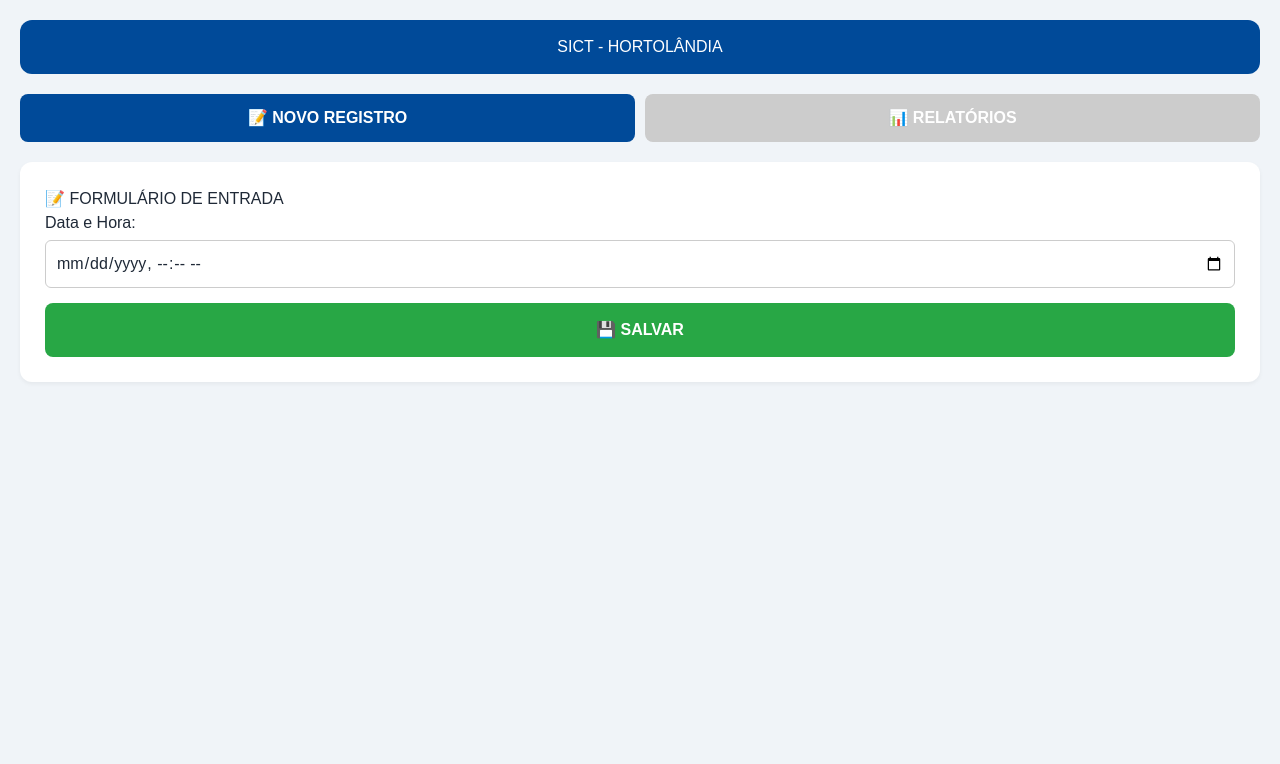
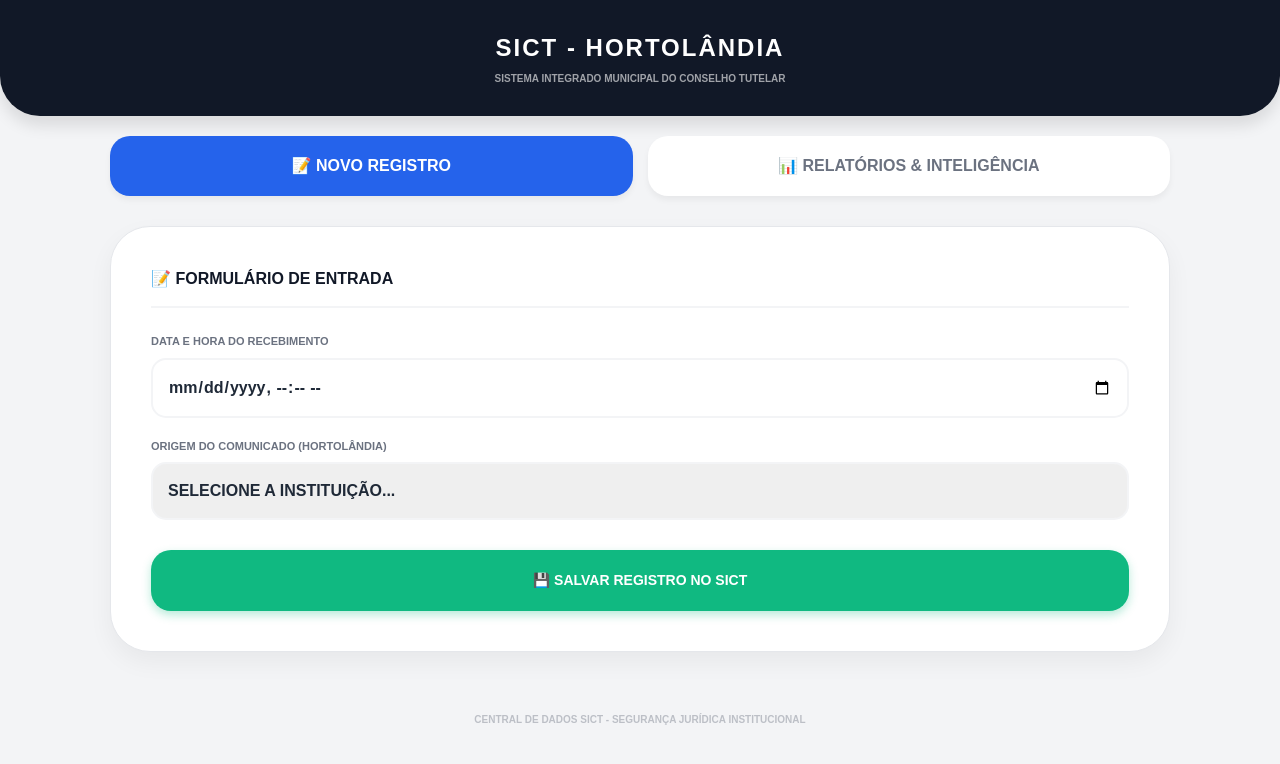
Before and after one commit to leandrojaspion19-netizen/SIMCT-ATUALIZADO, a React (Vite) app: page / in a window 1280 px wide. Shown: the top 764 px of the page. Built offline with nearby package versions, Linux system fonts and the light colour scheme.

Commit message:
Update App.tsx

```diff
--- a/App.tsx
+++ b/App.tsx
@@ -1,64 +1,105 @@
-import React, { useState } from 'react';
+import React, { useState, useMemo } from 'react';
 
+// SIMCT HORTOLÂNDIA - VERSÃO INTEGRADA E ESTÁVEL
 export default function App() {
-  // Estado para controlar qual aba está ativa: 'registro' ou 'relatorios'
   const [abaAtiva, setAbaAtiva] = useState('registro');
 
+  // Cores do Projeto das Fotos
+  const CORES = {
+    primaria: '#111827', // Azul Escuro/Preto das fotos
+    secundaria: '#2563EB', // Azul Royal
+    sucesso: '#10B981', // Verde
+    alerta: '#EF4444', // Vermelho
+    fundo: '#F3F4F6'
+  };
+
   return (
-    <div style={{ padding: '20px', fontFamily: 'Arial, sans-serif', backgroundColor: '#f0f4f8', minHeight: '100vh' }}>
-      <header style={{ backgroundColor: '#004a99', color: 'white', padding: '15px', borderRadius: '12px', textAlign: 'center', marginBottom: '20px' }}>
-        <h1 style={{ margin: 0 }}>SICT - HORTOLÂNDIA</h1>
+    <div style={{ backgroundColor: CORES.fundo, minHeight: '100vh', fontFamily: 'sans-serif' }}>
+      {/* HEADER IDÊNTICO ÀS FOTOS */}
+      <header style={{ backgroundColor: CORES.primaria, color: 'white', padding: '30px', textAlign: 'center', borderRadius: '0 0 40px 40px', boxShadow: '0 10px 15px rgba(0,0,0,0.1)' }}>
+        <h1 style={{ margin: 0, fontSize: '24px', fontWeight: '900', letterSpacing: '2px' }}>SICT - HORTOLÂNDIA</h1>
+        <p style={{ margin: '5px 0 0', opacity: 0.6, fontSize: '10px', fontWeight: 'bold' }}>SISTEMA INTEGRADO MUNICIPAL DO CONSELHO TUTELAR</p>
       </header>
 
-      {/* MENU DE NAVEGAÇÃO */}
-      <nav style={{ display: 'flex', gap: '10px', marginBottom: '20px' }}>
+      <div style={{ maxWidth: '1100px', margin: '20px auto', padding: '0 20px' }}>
+
+        {/* MENU DE NAVEGAÇÃO - ABAS */}
+        <nav style={{ display: 'flex', gap: '15px', marginBottom: '30px' }}>
           <button
             onClick={() => setAbaAtiva('registro')}
-          style={{ flex: 1, padding: '12px', borderRadius: '8px', border: 'none', cursor: 'pointer', backgroundColor: abaAtiva === 'registro' ? '#004a99' : '#ccc', color: 'white', fontWeight: 'bold' }}
+            style={{ flex: 1, padding: '18px', borderRadius: '20px', border: 'none', cursor: 'pointer', fontWeight: '900', transition: '0.3s', backgroundColor: abaAtiva === 'registro' ? CORES.secundaria : 'white', color: abaAtiva === 'registro' ? 'white' : '#6B7280', boxShadow: '0 4px 6px rgba(0,0,0,0.05)' }}
           >
             📝 NOVO REGISTRO
           </button>
           <button
             onClick={() => setAbaAtiva('relatorios')}
-          style={{ flex: 1, padding: '12px', borderRadius: '8px', border: 'none', cursor: 'pointer', backgroundColor: abaAtiva === 'relatorios' ? '#004a99' : '#ccc', color: 'white', fontWeight: 'bold' }}
+            style={{ flex: 1, padding: '18px', borderRadius: '20px', border: 'none', cursor: 'pointer', fontWeight: '900', transition: '0.3s', backgroundColor: abaAtiva === 'relatorios' ? CORES.secundaria : 'white', color: abaAtiva === 'relatorios' ? 'white' : '#6B7280', boxShadow: '0 4px 6px rgba(0,0,0,0.05)' }}
           >
-          📊 RELATÓRIOS
+            📊 RELATÓRIOS & INTELIGÊNCIA
           </button>
         </nav>
 
-      {/* CONTEÚDO DA ABA: RELATÓRIOS */}
+        {/* ABA: RELATÓRIOS (O QUE VOCÊ ME MANDOU NO BLOCO DE NOTAS) */}
         {abaAtiva === 'relatorios' && (
-        <div style={{ display: 'grid', gridTemplateColumns: 'repeat(auto-fit, minmax(200px, 1fr))', gap: '15px', animation: 'fadeIn 0.5s' }}>
-          <div style={{ background: 'white', padding: '20px', borderRadius: '10px', textAlign: 'center', borderTop: '5px solid #004a99' }}>
-            <h4 style={{ margin: 0, color: '#555' }}>👶 1ª INFÂNCIA (0-6)</h4>
-            <p style={{ fontSize: '32px', fontWeight: 'bold', margin: '10px 0', color: '#004a99' }}>0</p>
+          <div style={{ display: 'flex', flexDirection: 'column', gap: '20px' }}>
+            <div style={{ display: 'grid', gridTemplateColumns: 'repeat(3, 1fr)', gap: '20px' }}>
+              <div style={{ background: 'white', padding: '30px', borderRadius: '30px', textAlign: 'center', borderTop: `8px solid ${CORES.secundaria}`, boxShadow: '0 4px 6px rgba(0,0,0,0.05)' }}>
+                <h4 style={{ color: '#4B5563', fontSize: '12px', fontWeight: '900' }}>👶 1ª INFÂNCIA (0-6)</h4>
+                <p style={{ fontSize: '32px', fontWeight: '900', color: CORES.primaria, margin: '10px 0' }}>0</p>
               </div>
-          <div style={{ background: 'white', padding: '20px', borderRadius: '10px', textAlign: 'center', borderTop: '5px solid #004a99' }}>
-            <h4 style={{ margin: 0, color: '#555' }}>👦 CRIANÇAS (7-12)</h4>
-            <p style={{ fontSize: '32px', fontWeight: 'bold', margin: '10px 0', color: '#004a99' }}>0</p>
+              <div style={{ background: 'white', padding: '30px', borderRadius: '30px', textAlign: 'center', borderTop: `8px solid ${CORES.secundaria}`, boxShadow: '0 4px 6px rgba(0,0,0,0.05)' }}>
+                <h4 style={{ color: '#4B5563', fontSize: '12px', fontWeight: '900' }}>👦 CRIANÇAS</h4>
+                <p style={{ fontSize: '32px', fontWeight: '900', color: CORES.primaria, margin: '10px 0' }}>0</p>
               </div>
-          <div style={{ background: 'white', padding: '20px', borderRadius: '10px', textAlign: 'center', borderTop: '5px solid #004a99' }}>
-            <h4 style={{ margin: 0, color: '#555' }}>🧑 ADOLESCENTES</h4>
-            <p style={{ fontSize: '32px', fontWeight: 'bold', margin: '10px 0', color: '#004a99' }}>0</p>
+              <div style={{ background: 'white', padding: '30px', borderRadius: '30px', textAlign: 'center', borderTop: `8px solid ${CORES.secundaria}`, boxShadow: '0 4px 6px rgba(0,0,0,0.05)' }}>
+                <h4 style={{ color: '#4B5563', fontSize: '12px', fontWeight: '900' }}>🧑 ADOLESCENTES</h4>
+                <p style={{ fontSize: '32px', fontWeight: '900', color: CORES.primaria, margin: '10px 0' }}>0</p>
+              </div>
+            </div>
+
+            {/* SEÇÃO DE INTELIGÊNCIA */}
+            <div style={{ backgroundColor: CORES.primaria, color: 'white', padding: '40px', borderRadius: '40px', marginTop: '20px' }}>
+              <h3 style={{ margin: 0, fontSize: '18px', fontWeight: '900' }}>🛡️ CENTRO DE INTELIGÊNCIA SIMCT</h3>
+              <p style={{ opacity: 0.5, fontSize: '11px', marginTop: '5px' }}>AUDITORIA E DOSSIÊ FAMILIAR CRUZADO</p>
+              <div style={{ marginTop: '30px', padding: '20px', border: '2px dashed rgba(255,255,255,0.2)', borderRadius: '20px', textAlign: 'center' }}>
+                <p style={{ fontSize: '12px', fontWeight: 'bold' }}>AGUARDANDO SELEÇÃO DE PRONTUÁRIO PARA ANÁLISE DE REINCIDÊNCIA...</p>
+              </div>
             </div>
           </div>
         )}
 
-      {/* CONTEÚDO DA ABA: NOVO REGISTRO */}
+        {/* ABA: REGISTRO (FORMULÁRIO DAS FOTOS) */}
         {abaAtiva === 'registro' && (
-        <div style={{ background: 'white', padding: '25px', borderRadius: '12px', boxShadow: '0 2px 4px rgba(0,0,0,0.05)' }}>
-          <h3 style={{ marginTop: 0 }}>📝 FORMULÁRIO DE ENTRADA</h3>
-          <div style={{ display: 'grid', gap: '15px' }}>
+          <div style={{ background: 'white', padding: '40px', borderRadius: '40px', boxShadow: '0 10px 25px rgba(0,0,0,0.05)', border: '1px solid #E5E7EB' }}>
+            <h3 style={{ marginTop: 0, fontSize: '16px', fontWeight: '900', color: CORES.primaria, borderBottom: '2px solid #F3F4F6', paddingBottom: '15px', marginBottom: '25px' }}>📝 FORMULÁRIO DE ENTRADA</h3>
+
+            <div style={{ display: 'grid', gap: '20px' }}>
               <div>
-              <label style={{ display: 'block', marginBottom: '5px' }}>Data e Hora:</label>
-              <input type="datetime-local" style={{ width: '100%', padding: '10px', borderRadius: '6px', border: '1px solid #ccc' }} />
+                <label style={{ display: 'block', fontSize: '11px', fontWeight: '900', color: '#6B7280', marginBottom: '8px' }}>DATA E HORA DO RECEBIMENTO</label>
+                <input type="datetime-local" style={{ width: '100%', padding: '15px', borderRadius: '15px', border: '2px solid #F3F4F6', outline: 'none', fontWeight: 'bold' }} />
               </div>
-            <button style={{ backgroundColor: '#28a745', color: 'white', border: 'none', padding: '15px', borderRadius: '8px', fontWeight: 'bold' }}>
-              💾 SALVAR
+
+              <div>
+                <label style={{ display: 'block', fontSize: '11px', fontWeight: '900', color: '#6B7280', marginBottom: '8px' }}>ORIGEM DO COMUNICADO (HORTOLÂNDIA)</label>
+                <select style={{ width: '100%', padding: '15px', borderRadius: '15px', border: '2px solid #F3F4F6', outline: 'none', fontWeight: 'bold', appearance: 'none' }}>
+                  <option>SELECIONE A INSTITUIÇÃO...</option>
+                  <option>EDUCAÇÃO MUNICIPAL</option>
+                  <option>SAÚDE (UBS/HOSPITAL)</option>
+                  <option>SEGURANÇA PÚBLICA (PM/GM)</option>
+                </select>
+              </div>
+
+              <button style={{ backgroundColor: CORES.sucesso, color: 'white', padding: '20px', borderRadius: '20px', border: 'none', fontWeight: '900', cursor: 'pointer', fontSize: '14px', marginTop: '10px', boxShadow: '0 4px 10px rgba(16, 185, 129, 0.3)' }}>
+                💾 SALVAR REGISTRO NO SICT
               </button>
             </div>
           </div>
         )}
       </div>
+
+      <footer style={{ textAlign: 'center', padding: '40px', opacity: 0.4, fontSize: '10px', fontWeight: '900', color: '#6B7280' }}>
+        CENTRAL DE DADOS SICT - SEGURANÇA JURÍDICA INSTITUCIONAL
+      </footer>
+    </div>
   );
 }
```
Lines whose indentation alone changed are shown as unchanged.
